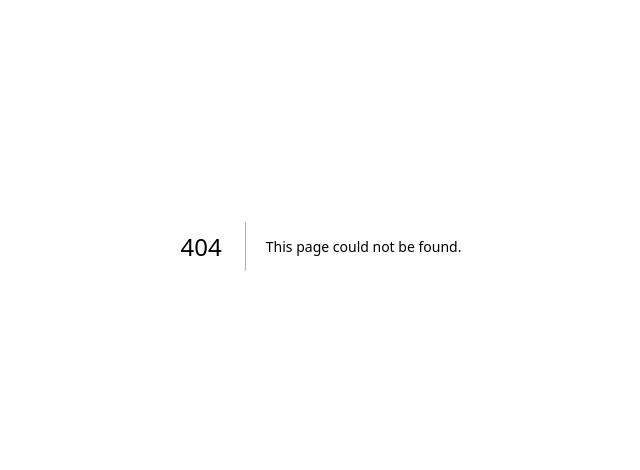
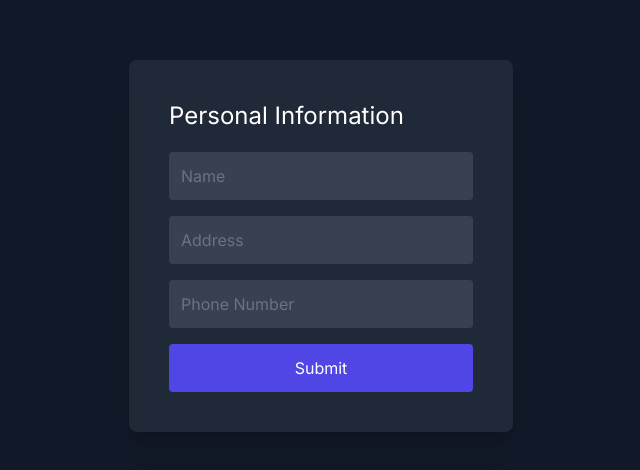
Before and after one commit to Abdelmouzahir/studentscoops, a Next.js app: page /student/information in a window 1280 px wide. Before the commit this address had no page. Shown: the part 154-624 px from the top of the page, without its empty margins (319-959 px from the left). Built offline with nearby package versions, Linux system fonts and the light colour scheme.

Commit message:
reset email sent page\info page\ optimaze register

```diff
--- /dev/null
+++ b/app/resetsent/page.js
@@ -0,0 +1,32 @@
+'use client';
+import { useState } from 'react';
+import { auth } from '@/app/firebase/config';
+import { useRouter } from 'next/navigation';
+import { sendPasswordResetEmail } from "firebase/auth";
+import Link from 'next/link';
+
+const AfterResetPassword = () => {
+  const router = useRouter();
+
+  const handleClick = () => {
+    router.push("/student");
+  }
+
+
+  return (
+    <div className="min-h-screen flex items-center justify-center bg-gray-900">
+      <div className="bg-gray-800 p-10 rounded-lg shadow-xl w-96">
+        <h1 className="text-white text-2xl mb-5">Thank you! an email was sent to your email address.</h1>
+        <h1 className="text-white text-2xl mb-5">Please check your email for futur instruction</h1>
+        <button
+          onClick={handleClick}
+          className="w-full p-3 bg-indigo-600 rounded text-white hover:bg-indigo-500"
+        >
+          Back to Login page
+        </button>
+      </div>
+    </div>
+  );
+};
+
+export default AfterResetPassword;
--- /dev/null
+++ b/app/student/information/page.js
@@ -0,0 +1,72 @@
+'use client';
+import { useState } from 'react';
+import { useRouter } from 'next/navigation';
+
+const PersonalInfo = () => {
+  const [name, setName] = useState('');
+  const [address, setAddress] = useState('');
+  const [phoneNumber, setPhoneNumber] = useState('');
+  const [error, setError] = useState('');
+  const router = useRouter();
+
+  const handleSubmit = () => {
+    setError('');
+
+    if (!name || !address || !phoneNumber) {
+      setError('All fields are required.');
+      return;
+    }
+
+    if (!/^\d{10}$/.test(phoneNumber)) {
+      setError('Invalid phone number. Please enter a 10-digit phone number.');
+      return;
+    }
+
+    // Save the personal info to a database or state management solution
+    // For demonstration, we will just log the data
+    console.log('Name:', name);
+    console.log('Address:', address);
+    console.log('Phone Number:', phoneNumber);
+
+    // Redirect to another page if needed
+    router.push("/student/homepage");
+  };
+
+  return (
+    <div className="min-h-screen flex items-center justify-center bg-gray-900">
+      <div className="bg-gray-800 p-10 rounded-lg shadow-xl w-96">
+        <h1 className="text-white text-2xl mb-5">Personal Information</h1>
+        <input
+          type="text"
+          placeholder="Name"
+          value={name}
+          onChange={(e) => setName(e.target.value)}
+          className="w-full p-3 mb-4 bg-gray-700 rounded outline-none text-white placeholder-gray-500"
+        />
+        <input
+          type="text"
+          placeholder="Address"
+          value={address}
+          onChange={(e) => setAddress(e.target.value)}
+          className="w-full p-3 mb-4 bg-gray-700 rounded outline-none text-white placeholder-gray-500"
+        />
+        <input
+          type="text"
+          placeholder="Phone Number"
+          value={phoneNumber}
+          onChange={(e) => setPhoneNumber(e.target.value)}
+          className="w-full p-3 mb-4 bg-gray-700 rounded outline-none text-white placeholder-gray-500"
+        />
+        {error && <div className="text-red-500 text-sm mb-4">{error}</div>}
+        <button
+          onClick={handleSubmit}
+          className="w-full p-3 bg-indigo-600 rounded text-white hover:bg-indigo-500"
+        >
+          Submit
+        </button>
+      </div>
+    </div>
+  );
+};
+
+export default PersonalInfo;
--- a/app/student/password/page.js
+++ b/app/student/password/page.js
@@ -1,7 +1,7 @@
 'use client';
 import { useState } from 'react';
 import { auth } from '@/app/firebase/config';
-//import { useRouter } from 'next/navigation';
+import { useRouter } from 'next/navigation';
 import { sendPasswordResetEmail } from "firebase/auth";
 import Link from 'next/link';
 
@@ -10,7 +10,7 @@ const ForgotPassword = () => {
   const [emailError, setEmailError] = useState('');
   const [successMessage, setSuccessMessage] = useState('');
   const [error, setError] = useState('');
-  //const router = useRouter();
+  const router = useRouter();
 
   const handlePasswordReset = async () => {
     setEmailError('');
@@ -27,6 +27,7 @@ const ForgotPassword = () => {
       await sendPasswordResetEmail(auth, email);
       setSuccessMessage('Password reset email sent successfully.');
       setEmail('');
+      router.push("/resetsent");
     } catch (e) {
       console.error("Error sending password reset email:", e.message);
       if (e.code === "auth/user-not-found") {
@@ -50,7 +51,7 @@ const ForgotPassword = () => {
         />
         {emailError && <div className="text-red-500 text-sm mb-4">{emailError}</div>}
         {error && <div className="text-red-500 text-sm mb-4">{error}</div>}
-        {successMessage && <div className="text-green-500 text-sm mb-4">{successMessage}</div>}
+        {/*successMessage && <div className="text-green-500 text-sm mb-4">{successMessage}</div>*/}
         <button
           onClick={handlePasswordReset}
           className="w-full p-3 bg-indigo-600 rounded text-white hover:bg-indigo-500"
--- a/app/student/register/page.js
+++ b/app/student/register/page.js
@@ -1,16 +1,34 @@
 'use client';
-import { useState } from 'react';
+import { useState, useEffect } from 'react';
 import { auth } from '@/app/firebase/config';
 import { useRouter } from 'next/navigation';
-import { createUserWithEmailAndPassword, fetchSignInMethodsForEmail } from "firebase/auth";
+import { createUserWithEmailAndPassword } from "firebase/auth";
 
 const Register = () => {
   const [email, setEmail] = useState('');
   const [password, setPassword] = useState('');
+  const [confirmPassword, setConfirmPassword] = useState('');
   const [error, setError] = useState('');
   const [emailError, setEmailError] = useState('');
   const [passError, setPassError] = useState('');
+  const [confirmPassError, setConfirmPassError] = useState('');
+  const [isPasswordMatch, setIsPasswordMatch] = useState(false);
   const router = useRouter();
+
+  useEffect(() => {
+    if (confirmPassword) {
+      if (confirmPassword === password) {
+        setIsPasswordMatch(true);
+        setConfirmPassError('');
+      } else {
+        setIsPasswordMatch(false);
+        setConfirmPassError('Passwords do not match');
+      }
+    } else {
+      setIsPasswordMatch(false);
+      setConfirmPassError('');
+    }
+  }, [confirmPassword, password]);
 
   const handleSignUp = async () => {
     setEmailError('');
@@ -29,6 +47,12 @@ const Register = () => {
       return;
     }
 
+    // Check if passwords match
+    if (!isPasswordMatch) {
+      setConfirmPassError('Passwords do not match');
+      return;
+    }
+
     try {
       // Create user with email and password
       await createUserWithEmailAndPassword(auth, email, password);
@@ -36,10 +60,10 @@ const Register = () => {
       sessionStorage.setItem('user', true);
       setEmail('');
       setPassword('');
-      router.push("/student/homepage");
-
+      setConfirmPassword('');
+      router.push("/student/information");
     } catch (e) {
-      //check if the user is already exist in the database
+      // Check if the user already exists in the database
       console.error("Error registering:", e.message);
       if (e.code === "auth/email-already-in-use") {
         setEmailError('This email is already registered.');
@@ -47,7 +71,6 @@ const Register = () => {
         setError('Failed to create account. Please try again.');
       }
     }
-
   };
 
   return (
@@ -67,9 +90,19 @@ const Register = () => {
           placeholder="Password"
           value={password}
           onChange={(e) => setPassword(e.target.value)}
+          className="w-full p-3 mb-2 bg-gray-700 rounded outline-none text-white placeholder-gray-500"
+        />
+        <p className='text-white mb-1 text-sm'>Min 8 characters, including uppercase, lowercase, number, and special character</p>
+        {passError && <div className="text-red-500 text-sm mb-4">{passError}</div>}
+        <input
+          type="password"
+          placeholder="Confirm Password"
+          value={confirmPassword}
+          onChange={(e) => setConfirmPassword(e.target.value)}
           className="w-full p-3 mb-4 bg-gray-700 rounded outline-none text-white placeholder-gray-500"
         />
-        {passError && <div className="text-red-500 text-sm mb-4">{passError}</div>}
+        {confirmPassError && <div className="text-red-500 text-sm mb-4">{confirmPassError}</div>}
+        {isPasswordMatch && confirmPassword && <div className="text-green-500 text-sm mb-4">Password match!</div>}
         <button
           onClick={handleSignUp}
           className="w-full p-3 bg-indigo-600 rounded text-white hover:bg-indigo-500"
```
